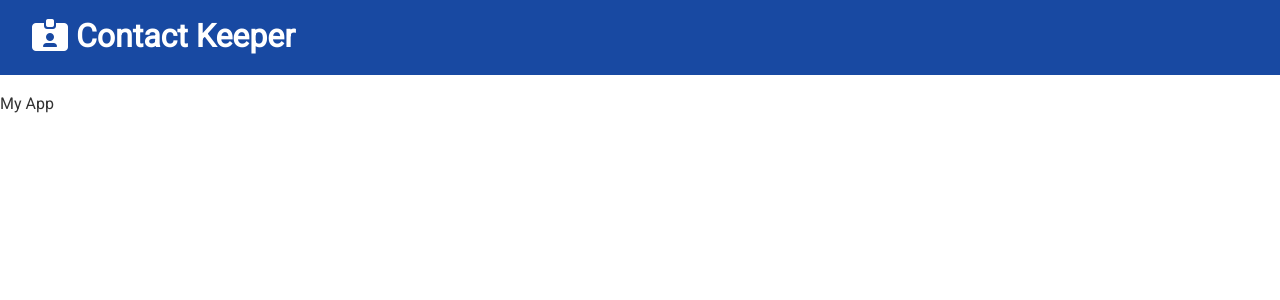
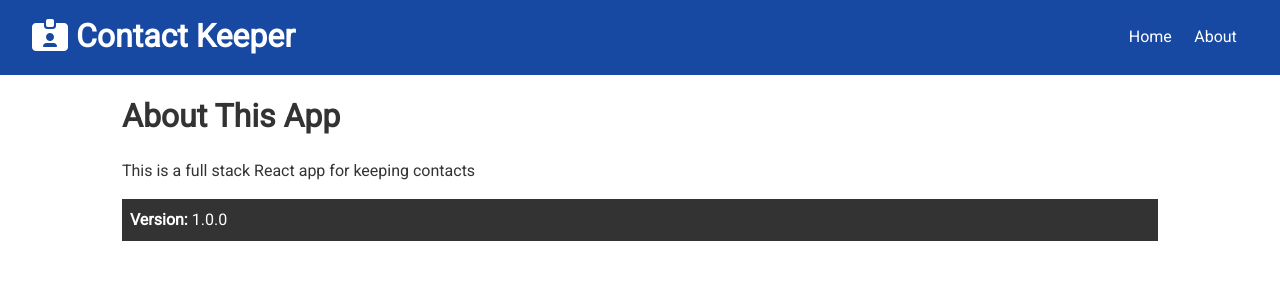
Before and after one commit to mitchellr92/contact-keeper, a React (Create React App) app in the folder client/: page /about in a window 1280 px wide. Shown: the top 300 px of the page. Built offline with nearby package versions, Linux system fonts and the light colour scheme.

Commit message:
Navbar and router setup

```diff
--- a/client/src/App.js
+++ b/client/src/App.js
@@ -1,13 +1,23 @@
-import React from "react";
+import React, { Fragment } from "react";
+import { BrowserRouter as Router, Route, Switch } from "react-router-dom";
 import Navbar from "./components/layout/Navbar";
+import Home from "./components/pages/Home";
+import About from "./components/pages/About";
 import "./App.css";
 
 const App = () => {
   return (
-    <div className="App">
-      <Navbar />
-      My App
-    </div>
+    <Router>
+      <Fragment>
+        <Navbar />
+        <div className="container">
+          <Switch>
+            <Route exact path="/" component={Home} />
+            <Route exact path="/about" component={About} />
+          </Switch>
+        </div>
+      </Fragment>
+    </Router>
   );
 };
 
--- a/client/src/components/layout/Navbar.js
+++ b/client/src/components/layout/Navbar.js
@@ -1,5 +1,6 @@
 import React from "react";
 import PropTypes from "prop-types";
+import { Link } from "react-router-dom";
 
 const Navbar = ({ title, icon }) => {
   return (
@@ -7,6 +8,14 @@
       <h1>
         <i className={icon} /> {title}
       </h1>
+      <ul>
+        <li>
+          <Link to="/">Home</Link>
+        </li>
+        <li>
+          <Link to="/about">About</Link>
+        </li>
+      </ul>
     </div>
   );
 };
--- /dev/null
+++ b/client/src/components/pages/About.js
@@ -0,0 +1,15 @@
+import React from "react";
+
+const About = () => {
+  return (
+    <div>
+      <h1>About This App</h1>
+      <p className="my-1">This is a full stack React app for keeping contacts</p>
+      <p className="bg-dark p">
+        <strong>Version: </strong> 1.0.0
+      </p>
+    </div>
+  );
+};
+
+export default About
--- /dev/null
+++ b/client/src/components/pages/Home.js
@@ -0,0 +1,11 @@
+import React from 'react'
+
+const Home = () => {
+  return (
+    <div>
+      <h1>Home</h1>
+    </div>
+  )
+}
+
+export default Home
--- a/package.json
+++ b/package.json
@@ -5,7 +5,10 @@
   "main": "server.js",
   "scripts": {
     "start": "node server.js",
-    "server": "nodemon server.js"
+    "server": "nodemon server.js",
+    "client": "npm start --prefix client",
+    "clientinstall": "npm install --prefix client",
+    "dev": "concurrently \"npm run server\" \"npm run client\""
   },
   "keywords": [],
   "author": "",
```
Also changed, not shown: 1 other file (tests, documents, lock files or other folders).
